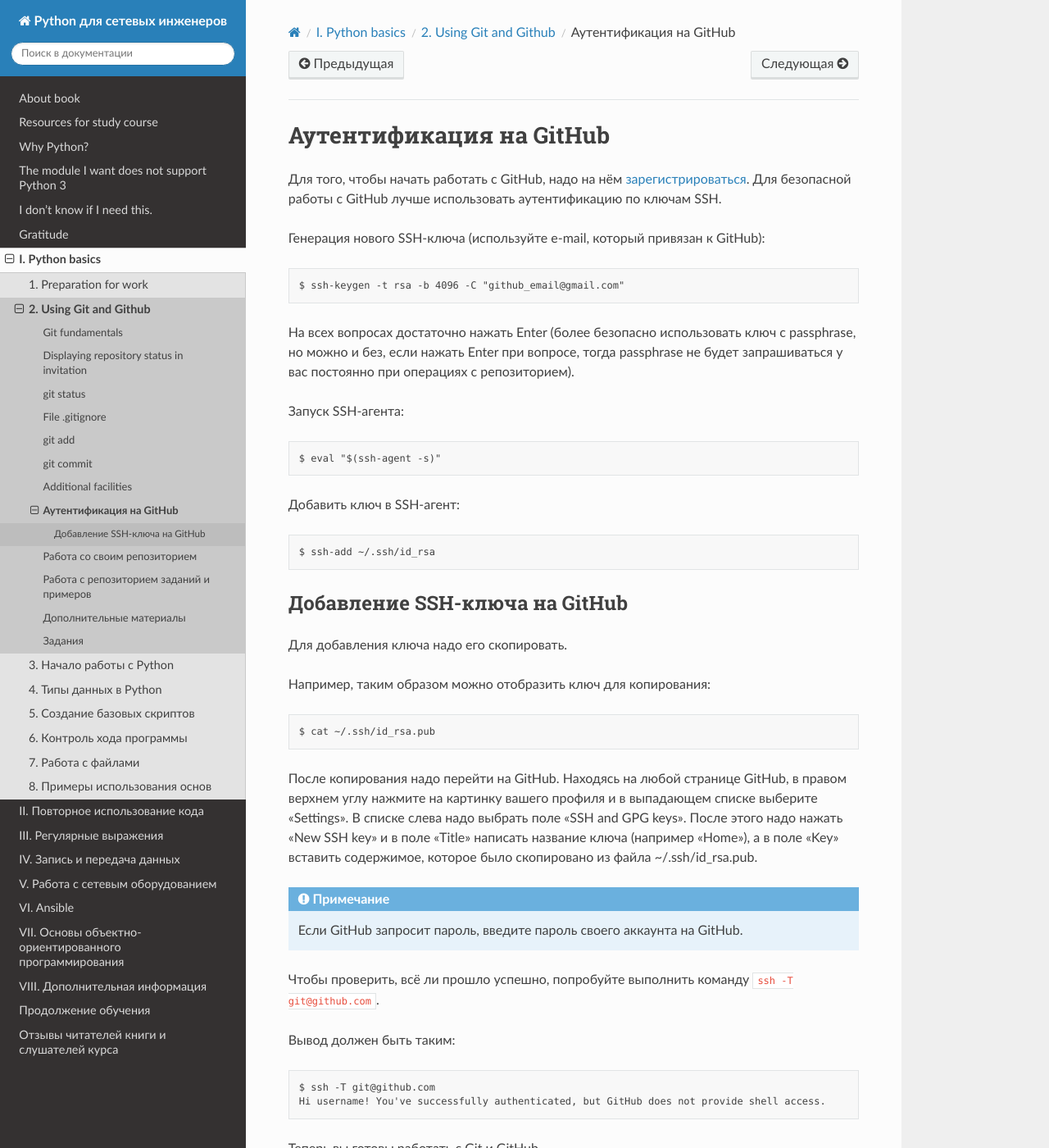
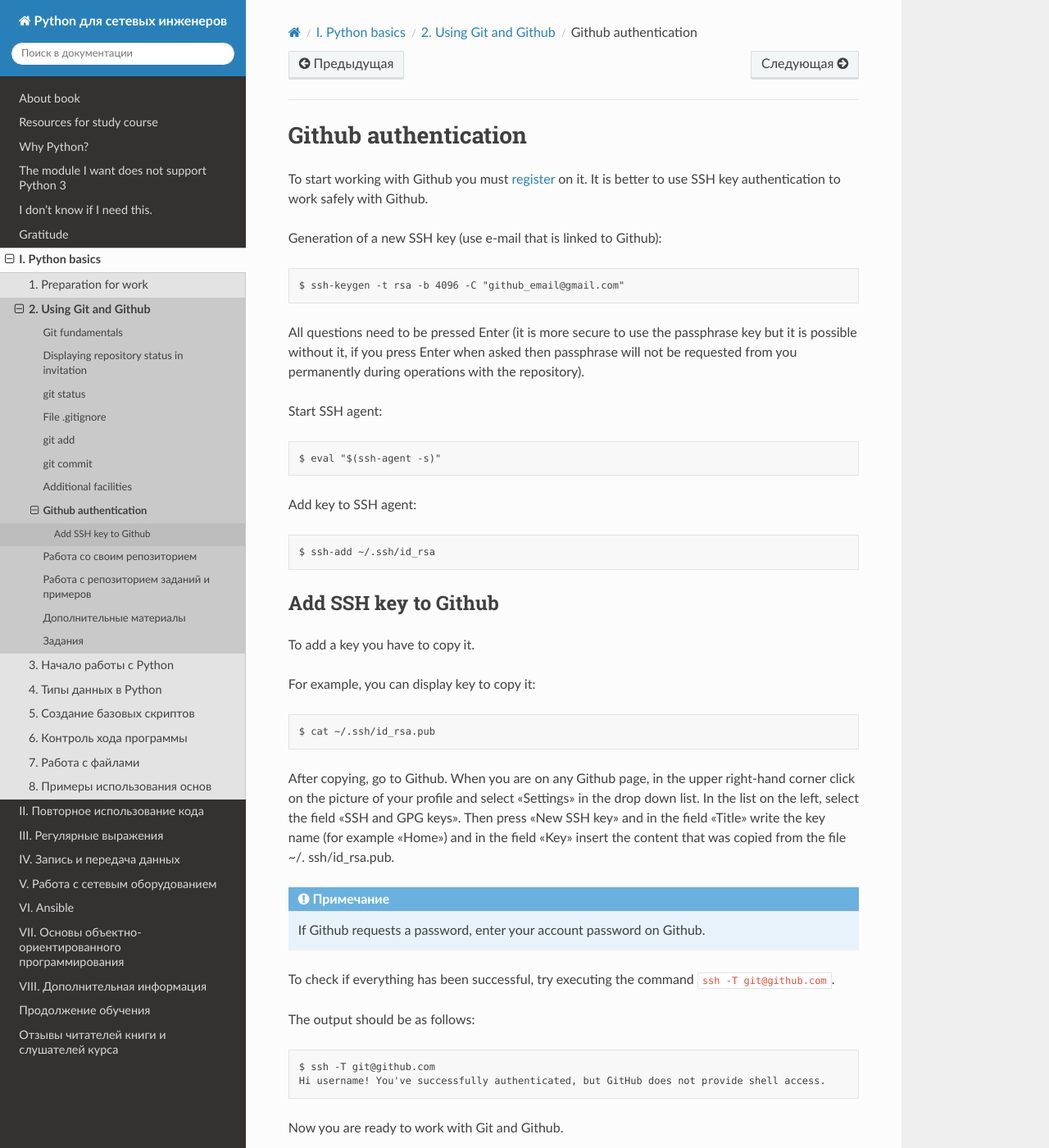
Before and after one commit to Aidar5/nattoeng, a Sphinx documentation site: the page built from docs/source/book/02_git_github/git_github_auth.rst, in a window 1280 px wide and 1400 px high. Shown: the whole window at 82% size. Built offline with Sphinx 7.4.7 and the Read the Docs theme 2.0.0, drawn with Linux system fonts in a browser that asks for light colours; pages that are not in the unit, such as notebooks, are missing from menus; some of the changed text lies outside the part shown.

Commit message:
Update git_github_auth.rst

```diff
--- a/docs/source/book/02_git_github/git_github_auth.rst
+++ b/docs/source/book/02_git_github/git_github_auth.rst
@@ -1,65 +1,54 @@
-Аутентификация на GitHub
+Github authentication
 ~~~~~~~~~~~~~~~~~~~~~~~~
 
-Для того, чтобы начать работать с GitHub, надо на нём
-`зарегистрироваться <https://github.com/join>`__. Для безопасной работы
-с GitHub лучше использовать аутентификацию по ключам SSH.
+To start working with Github you must
+`register <https://github.com/join>`__ on it. It is better to use SSH key authentication to work safely with Github.
 
 
-Генерация нового SSH-ключа (используйте e-mail, который привязан к
-GitHub):
+Generation of a new SSH key (use e-mail that is linked to Github):
 
 ::
 
     $ ssh-keygen -t rsa -b 4096 -C "github_email@gmail.com"
 
-На всех вопросах достаточно нажать Enter (более безопасно использовать
-ключ с passphrase, но можно и без, если нажать Enter при вопросе, тогда
-passphrase не будет запрашиваться у вас постоянно при операциях с
-репозиторием).
+All questions need to be pressed Enter (it is more secure to use the passphrase key but it is possible without it, if you press Enter when asked then passphrase will not be requested from you permanently during operations with the repository).
 
-Запуск SSH-агента:
+Start SSH agent:
 
 ::
 
     $ eval "$(ssh-agent -s)"
 
-Добавить ключ в SSH-агент:
+Add key to SSH agent:
 
 ::
 
     $ ssh-add ~/.ssh/id_rsa
 
-Добавление SSH-ключа на GitHub
+Add SSH key to Github
 ^^^^^^^^^^^^^^^^^^^^^^^^^^^^^^
 
-Для добавления ключа надо его скопировать.
+To add a key you have to copy it.
 
-Например, таким образом можно отобразить ключ для копирования:
+For example, you can display key to copy it:
 
 ::
 
     $ cat ~/.ssh/id_rsa.pub
 
-После копирования надо перейти на GitHub. Находясь на любой странице
-GitHub, в правом верхнем углу нажмите на картинку вашего профиля и в
-выпадающем списке выберите "Settings". В списке слева надо выбрать поле
-"SSH and GPG keys". После этого надо нажать "New SSH key" и в поле
-"Title" написать название ключа (например "Home"), а в поле "Key"
-вставить содержимое, которое было скопировано из файла
-~/.ssh/id\_rsa.pub.
+After copying, go to Github. When you are on any Github page, in the upper right-hand corner click on the picture of your profile and select "Settings" in the drop down list. In the list on the left, select the field "SSH and GPG keys". Then press "New SSH key" and in the field "Title" write the key name (for example "Home") and in the field "Key" insert the content that was copied from the file ~/. ssh/id_rsa.pub.
 
 .. note::
-    Если GitHub запросит пароль, введите пароль своего аккаунта на GitHub.
+    If Github requests a password, enter your account password on Github.
 
-Чтобы проверить, всё ли прошло успешно, попробуйте выполнить команду
+To check if everything has been successful, try executing the command
 ``ssh -T git@github.com``.
 
-Вывод должен быть таким:
+The output should be as follows:
 
 ::
 
     $ ssh -T git@github.com
     Hi username! You've successfully authenticated, but GitHub does not provide shell access.
 
-Теперь вы готовы работать с Git и GitHub.
+Now you are ready to work with Git and Github.
```
